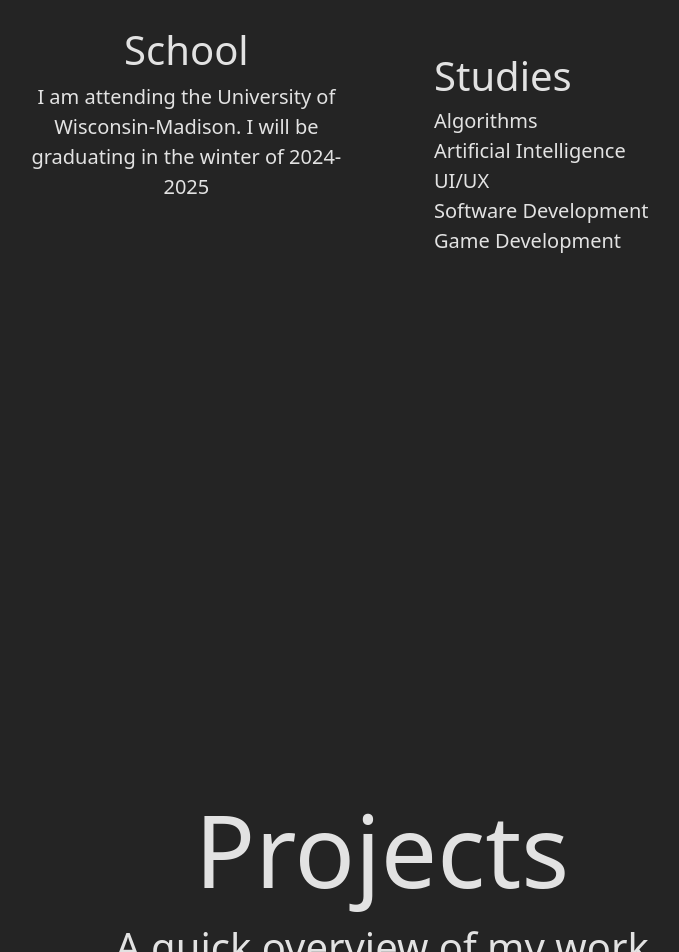
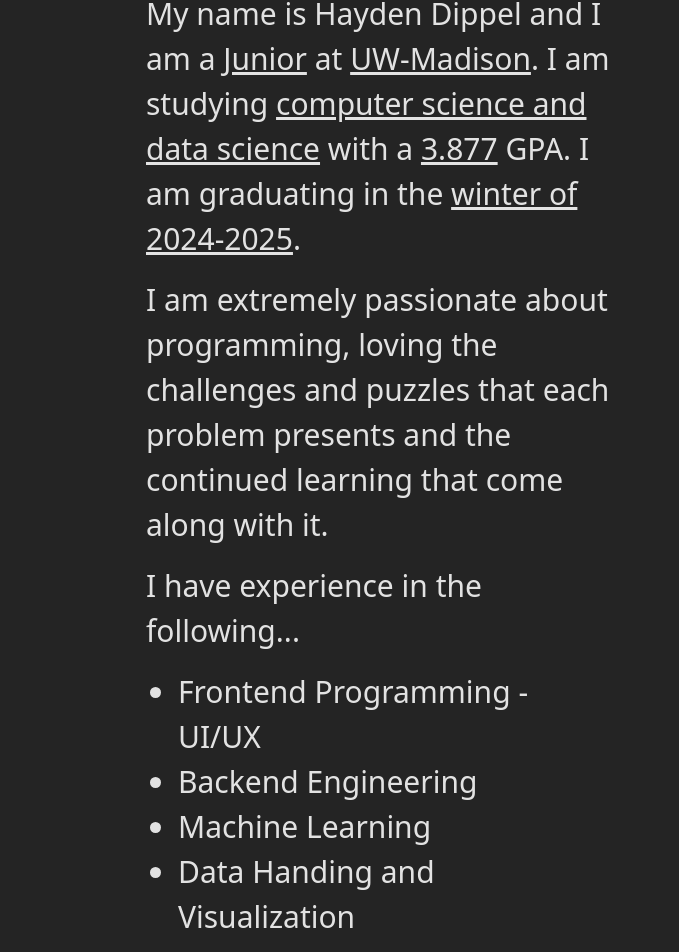
Before and after one commit to HaydenDippL/Portfolio, a React (Vite) app: page / in a window 1280 px wide. Shown: the part 1189-2141 px from the top of the page, without its empty margins (258-937 px from the left). Built offline with nearby package versions, Linux system fonts and the light colour scheme.

Commit message:
Fixed up contact me and about me

```diff
--- a/src/components/AboutMe.jsx
+++ b/src/components/AboutMe.jsx
@@ -1,30 +1,26 @@
 import { Row, Col } from 'react-bootstrap'
 
 import '../styles.css'
+import '../styles/Projects.css'
 
 function AboutMe() {
     return <div className='extra-full-screen dark centered'>
-        <h1 className='title' style={{
-            marginBottom: '80px'
-        }}>About Me</h1>
-        <Row>
-            <Col sm={12} md={6}>
-                <div className='invisible-card'>
-                    <h1 className='large-text'>School</h1>
-                    <p className='small-text'>I am attending the University of Wisconsin-Madison. I will be graduating in the winter of 2024-2025</p>
-                </div>
-            </Col>
-            <Col sm={12} md={6} lg={6} xl={6}>
-                <div className='invisible-card left'>
-                    <p className='large-text no-margin'>Studies</p>
-                    <p className='small-text no-margin'>Algorithms</p>
-                    <p className='small-text no-margin'>Artificial Intelligence</p>
-                    <p className='small-text no-margin'>UI/UX</p>
-                    <p className='small-text no-margin'>Software Development</p>
-                    <p className='small-text no-margin'>Game Development</p>
-                </div>
-            </Col>
-        </Row>
+        <div style={{marginTop: '20vh'}}>
+            <h1 className='title' style={{
+                marginBottom: '80px'
+            }}>About Me</h1>
+            <div className='left' style={{width: '40vw', fontSize: '30px', fontWeight: '300'}}>
+                <p>My name is Hayden Dippel and I am a <ins>Junior</ins> at <ins>UW-Madison</ins>. I am studying <ins>computer science and data science</ins> with a <ins>3.877</ins> GPA. I am graduating in the <ins>winter of 2024-2025</ins>.</p>
+                <p>I am extremely passionate about programming, loving the challenges and puzzles that each problem presents and the continued learning that come along with it.</p>
+                <p>I have experience in the following...</p>
+                <ul>
+                    <li>Frontend Programming - UI/UX</li>
+                    <li>Backend Engineering</li>
+                    <li>Machine Learning</li>
+                    <li>Data Handing and Visualization</li>
+                </ul>
+            </div>
+        </div>
     </div>
 }
 
--- a/src/components/ContactMe.jsx
+++ b/src/components/ContactMe.jsx
@@ -4,6 +4,7 @@
     return <div className='full-screen light centered'>
         <h1 className='title'>Contact Me</h1>
         <p className='large-text'>hdippel@wisc.edu</p>
+        <p className='large-text'>(262)-455-8711</p>
     </div>
 }
 
--- a/src/components/Projects.jsx
+++ b/src/components/Projects.jsx
@@ -8,7 +8,7 @@
     return <>
         <div className='full-screen dark centered'>
             <h1 className='title'>Projects</h1>
-            <p className='large-text'>A quick overview of my work</p>
+            <p className='large-text'>Some of my favorite work</p>
         </div>
         <BadgerBasketball/>
         <div className='spacer waves1'/>
```
